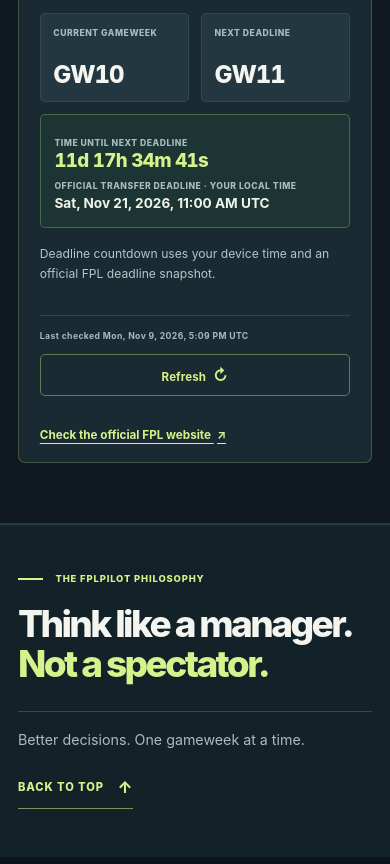
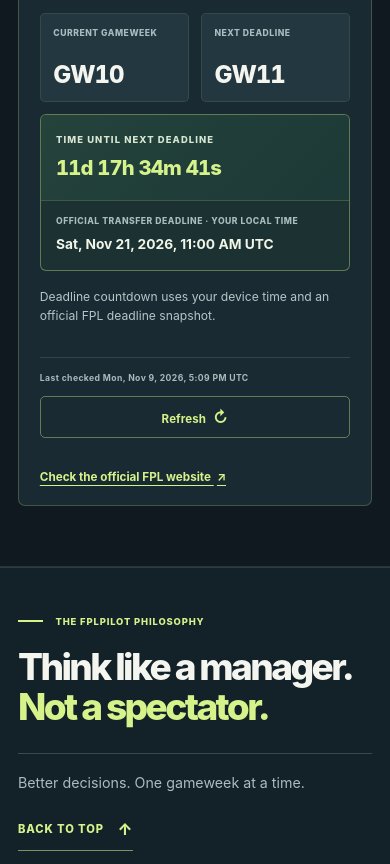
Before and after one commit to sm75z697k8-droid/FPL-Pilot, a plain HTML site: page index.html in a window 390 px wide. Shown: the part 1585-2449 px from the top of the page. Drawn offline with Linux system fonts and the light colour scheme.

Commit message:
style(gameweek): emphasize countdown and separate transfer deadline across devices

```diff
--- a/styles.css
+++ b/styles.css
@@ -148,10 +148,13 @@ a:focus-visible, summary:focus-visible { outline: 3px solid var(--accent); outli
 .gameweek-metric { display: flex; flex-direction: column; justify-content: space-between; min-width: 0; min-height: 97px; gap: .6rem; padding: 1rem; border: 1px solid rgba(213,242,139,.1); border-radius: 5px; background: #233741; }
 .metric-label { display: block; color: #a9bcbf; font-size: .58rem; font-weight: 760; line-height: 1.4; letter-spacing: .1em; }
 .metric-value { color: var(--ink); font-size: clamp(1.45rem, 2vw, 1.8rem); font-weight: 780; font-variant-numeric: tabular-nums; letter-spacing: -.045em; line-height: 1.1; }
-.deadline-box { display: flex; flex-direction: column; gap: .5rem; padding: 1rem; border: 1px solid rgba(213,242,139,.25); border-radius: 5px; background: #1c3534; }
-.deadline-box time { color: #f0f5e8; font-size: .9rem; font-weight: 650; line-height: 1.45; }
-.countdown-label { margin-top: .55rem; }
-.countdown-value { color: var(--accent); font-size: clamp(1.25rem, 2.5vw, 2rem); line-height: 1.2; font-weight: 780; letter-spacing: -.025em; font-variant-numeric: tabular-nums; overflow-wrap: anywhere; }
+/* Countdown is the focal point; date remains a clearly separated secondary detail. */
+.deadline-box { overflow: hidden; border: 1px solid rgba(213,242,139,.38); border-radius: 6px; background: #1b3132; }
+.deadline-countdown { padding: clamp(1.1rem, 2.6vw, 1.55rem); background: linear-gradient(135deg, #25433b, #1c3937); }
+.deadline-countdown .countdown-label { color: #d8e7d4; font-size: .65rem; letter-spacing: .115em; }
+.countdown-value { display: block; margin-top: .65rem; color: var(--accent); font-size: clamp(1.7rem, 2.9vw, 2.65rem); line-height: 1.16; font-weight: 800; letter-spacing: -.045em; font-variant-numeric: tabular-nums; overflow-wrap: anywhere; }
+.deadline-date { display: flex; flex-direction: column; gap: .5rem; padding: 1rem 1.1rem; border-top: 1px solid rgba(213,242,139,.2); }
+.deadline-date time { color: #f0f5e8; font-size: .95rem; font-weight: 680; line-height: 1.45; }
 .gameweek-note { margin: 1rem 0 0; color: #b5c5c8; font-size: .76rem; line-height: 1.6; }
 .gameweek-footer { align-items: center; flex-wrap: wrap; gap: .65rem; padding-top: .85rem; }
 .gameweek-footer > span { max-width: 100%; overflow-wrap: anywhere; line-height: 1.55; }
@@ -265,9 +268,11 @@ a:focus-visible, summary:focus-visible { outline: 3px solid var(--accent); outli
   .gameweek-body h3 { font-size: 1.4rem; margin-bottom: 1rem; }
   .metric-label { font-size: .54rem; letter-spacing: .06em; }
   .metric-value { font-size: 1.5rem; }
-  .deadline-box { padding: .85rem; }
-  .deadline-box time { font-size: .85rem; }
-  .countdown-value { font-size: clamp(1.1rem, 4.8vw, 1.65rem); letter-spacing: -.035em; }
+  .deadline-countdown { padding: 1.1rem .95rem 1.25rem; }
+  .deadline-countdown .countdown-label { font-size: .59rem; }
+  .countdown-value { margin-top: .65rem; font-size: clamp(1.24rem, 5.2vw, 1.8rem); letter-spacing: -.04em; }
+  .deadline-date { padding: .9rem .95rem; }
+  .deadline-date time { font-size: .86rem; }
   .gameweek-footer > span { flex-basis: 100%; }
   .gameweek-retry { width: 100%; }
   .gameweek-panel .milestone-status { font-size: .51rem; }
```
